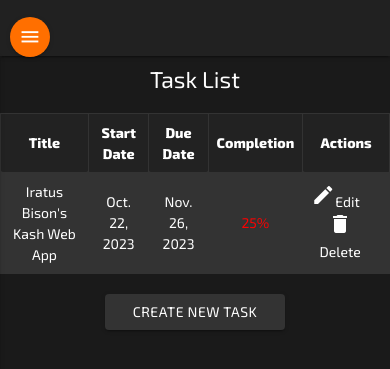
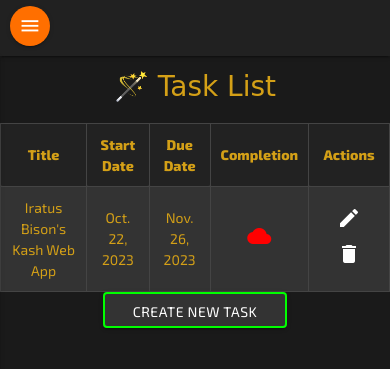
Before and after one commit to iratusbison/booking, a Django app: page /dashboard/task_list in a window 390 px wide. Shown: the top 369 px of the page. Run offline with Django 4.2, Linux system fonts and the light colour scheme; data comes from the database, SQL or seed files in the repository; both versions use the stored data as it was after the commit; some libraries are stand-ins or nearby versions; some web fonts are replaced.

Commit message:
design works

```diff
--- a/baseapp/templates/core/dashboard.html
+++ b/baseapp/templates/core/dashboard.html
@@ -203,32 +217,34 @@
           <div class="col s12 m6 l3">
             <div class="card green darken-2">
               <div class="card-content white-text">
-                <span class="card-title"><a href="{% url 'section_list' %}" style="color: #ffffff;">Total Loan Amount</a></span>
-                <p style="color: #ffffff;">{{ total_loan_amount_of_all_sections }}</p>
+                <span class="card-title"><a href="{% url 'section_list' %}" style="color: #ffffff;">🏦 Total Loan Amount</a></span> <!-- Added a bank emoji -->
+                <p style="color: #ffffff;">₹ {{ total_loan_amount_of_all_sections }}</p>
               </div>
             </div>
           </div>
           <div class="col s12 m6 l3">
             <div class="card yellow darken-2">
               <div class="card-content white-text">
-                <span class="card-title"><a href="{% url 'isection_list' %}" style="color: #ffffff;">Total Invest Amount</a></span>
-                <p style="color: #ffffff;">{{ total_invest_amount_of_all_isections }}</p>
+                <span class="card-title"><a href="{% url 'isection_list' %}" style="color: #ffffff;">💰 Total Invest Amount</a></span> <!-- Added a money bag emoji -->
+                <p style="color: #ffffff;">₹ {{ total_invest_amount_of_all_isections }}</p>
               </div>
             </div>
           </div>
           <div class="col s12 m6 l3">
     <div class="card blue darken-2">
         <div class="card-content white-text">
-                <span class="card-title"><a href="{% url 'esection_list' %}" style="color: #ffffff;">Total Expenses</a></span>
-                <p style="color: #ffffff;">{{ total_expenses }}</p>
+            <span class="card-title"><a href="{% url 'esection_list' %}" style="color: #ffffff;">💼 Total Expenses</a></span>
+            <p style="color: #ffffff;">₹ {{ total_expenses }}</p>
         </div>
     </div>
 </div>
+
+
           <div class="col s12 m6 l3">
             <div class="card red darken-2">
               <div class="card-content white-text">
-                <span class="card-title"><a href="{% url 'incsection_list' %}" style="color: #ffffff;">Total Income</a></span>
-                <p style="color: #ffffff;">{{ total_income }}</p>
+                <span class="card-title"><a href="{% url 'incsection_list' %}" style="color: #ffffff;">⚡ Total Income</a></span> <!-- Added a lightning bolt emoji -->
+                <p style="color: #ffffff;">₹ {{ total_income }}</p>
               </div>
             </div>
           </div>
--- a/itemmanager/templates/todo_app/task_list.html
+++ b/itemmanager/templates/todo_app/task_list.html
@@ -1,12 +1,11 @@
 {% extends "core/dashboard.html" %}
 
 {% block dashboard_content %}
-<div style="text-align: center; color: #ffffff;">
-    <div style="margin-bottom: 20px;">
-        <h5>Task List</h5>
-    </div>
-    <div style="background-color: #333; margin: 0 auto;">
-        <table class="table table-bordered">
+<div class="task-list-container">
+    <h4 class="harry-potter-title">🪄 Task List</h4>
+
+    <div class="task-list">
+        <table class="task-table">
             <thead>
                 <tr>
                     <th>Title</th>
@@ -19,26 +18,26 @@
             <tbody>
                 {% for task in tasks %}
                     <tr>
-                        <td style="color: #ffffff;">{{ task.title }}</td>
-                        <td style="color: #ffffff;">{{ task.start_date }}</td>
-                        <td style="color: #ffffff;">{{ task.due_date }}</td>
-                        <td>
-                            {% if task.completion == 100 %}
-                                <span style="color: #00FF00;">{{ task.completion }}%</span>
-                            {% elif task.completion >= 75 %}
-                                <span style="color: #FFFF00;">{{ task.completion }}%</span>
-                            {% elif task.completion >= 50 %}
-                                <span style="color: #FFA500;">{{ task.completion }}%</span>
+                        <td class="task-title">{{ task.title }}</td>
+                        <td class="task-date">{{ task.start_date }}</td>
+                        <td class="task-date">{{ task.due_date }}</td>
+                        <td class="task-completion">
+                            {% if task.completion >= 90 %}
+                                <i class="material-icons harry-potter-icon" style="color: #00FF00;">wb_sunny</i> <!-- Sun icon for high completion -->
+                            {% elif task.completion >= 60 %}
+                                <i class="material-icons harry-potter-icon" style="color: #FFFF00;">star</i> <!-- Star icon for medium completion -->
+                            {% elif task.completion >= 30 %}
+                                <i class="material-icons harry-potter-icon" style="color: #FFA500;">whatshot</i> <!-- Fire icon for low completion -->
                             {% else %}
-                                <span style="color: #FF0000;">{{ task.completion }}%</span>
+                                <i class="material-icons harry-potter-icon" style="color: #FF0000;">cloud</i> <!-- Cloud icon for very low completion -->
                             {% endif %}
                         </td>
                         <td>
-                            <a href="{% url 'edit_task' task.pk %}" style="color: #ffffff; margin-right: 10px;">
-                                <i class="material-icons">edit</i>Edit
+                            <a href="{% url 'edit_task' task.pk %}" class="task-action edit-action">
+                                <i class="material-icons harry-potter-icon">edit</i>
                             </a>
-                            <a href="{% url 'delete_task' task.pk %}" style="color: #ffffff;">
-                                <i class="material-icons">delete</i>Delete
+                            <a href="{% url 'delete_task' task.pk %}" class="task-action delete-action">
+                                <i class="material-icons harry-potter-icon">delete</i>
                             </a>
                         </td>
                     </tr>
@@ -47,40 +46,84 @@
         </table>
     </div>
 
-    <div style="text-align: center; margin-top: 20px;">
-        <a href="{% url 'create_task' %}" style="color: #ffffff;" class="btn btn-dark">Create New Task</a>
+    <div class="create-button">
+        <a href="{% url 'create_task' %}" class="btn btn-dark">Create New Task</a>
     </div>
 </div>
 
 <style>
-    /* Style hyperlink text color and remove underlines */
-    a {
-        text-decoration: none;
-    }
-
     /* Style the "Create New Task" button */
     .btn-dark {
         color: #ffffff;
         background-color: #333;
+        border: 2px solid #00FF00;
+        transition: background-color 0.3s ease;
     }
 
-    /* Improved styling to separate table data */
-    .table-bordered th, .table-bordered td {
-        border: 1px solid #333; /* Use a darker color for table borders */
-        padding: 8px;
+    .btn-dark:hover {
+        background-color: #222;
+    }
+
+    /* Styling for task list */
+    .task-list-container {
+        display: flex;
+        flex-direction: column;
+        justify-content: center;
+        align-items: center;
+        color: #d4a017; /* Golden text color */
+    }
+
+    .harry-potter-title {
+        font-family: 'Harry Potter', cursive;
+        font-size: 28px;
+        text-align: center;
+        margin-bottom: 20px;
+    }
+
+    .task-list {
+        display: flex;
+        flex-wrap: wrap;
+        justify-content: center;
+    }
+
+    .task-table {
+        width: 100%;
+        border-collapse: collapse;
+        background-color: #333;
+    }
+
+    .task-table th, .task-table td {
+        border: 1px solid #444;
+        padding: 10px;
         text-align: center;
     }
 
-    /* Set background color for the table header */
-    .table-bordered th {
-        background-color: #222; /* Darker background color for table headers */
+    .task-table th {
+        background-color: #222;
     }
 
-    /* Add a margin for the "Edit" and "Delete" buttons on mobile devices */
-    @media (max-width: 768px) {
-        .table-bordered td:last-child {
-            padding-right: 20px;
-        }
+    .harry-potter-icon {
+        font-size: 24px;
+    }
+
+    .task-action {
+        color: #ffffff;
+        text-decoration: none;
+        font-size: 24px;
+        margin: 0 10px;
+    }
+
+    .edit-action:hover {
+        color: #FFA500;
+    }
+
+    .delete-action:hover {
+        color: #FF0000;
+    }
+
+    .task-title, .task-date, .task-completion {
+        padding: 5px;
     }
 </style>
+</div>
 {% endblock %}
```
Also changed, not shown: other parts of baseapp/templates/core/dashboard.html (+26 -11 lines), db.sqlite3. Lines whose indentation alone changed are shown as unchanged.
